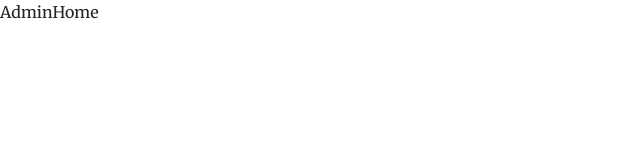
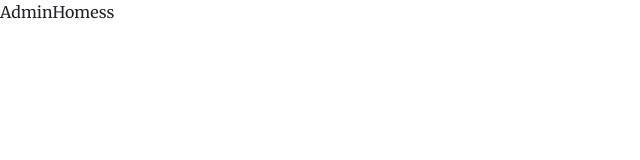
Before and after one commit to Bhavya-KB/librarymanagement-frontend, a React (Vite) app: page /adminhome in a window 1280 px wide. Shown: the top 160 px of the page, without its empty margins (0-640 px from the left). Built offline with nearby package versions, Linux system fonts and the light colour scheme; a web font is replaced by a local one.

Commit message:
homepageedited

```diff
--- a/src/Admin/AdminHome.jsx
+++ b/src/Admin/AdminHome.jsx
@@ -2,7 +2,7 @@ import React from 'react'
 
 function AdminHome() {
   return (
-    <div>AdminHome</div>
+    <div>AdminHomess</div>
   )
 }
 
```
